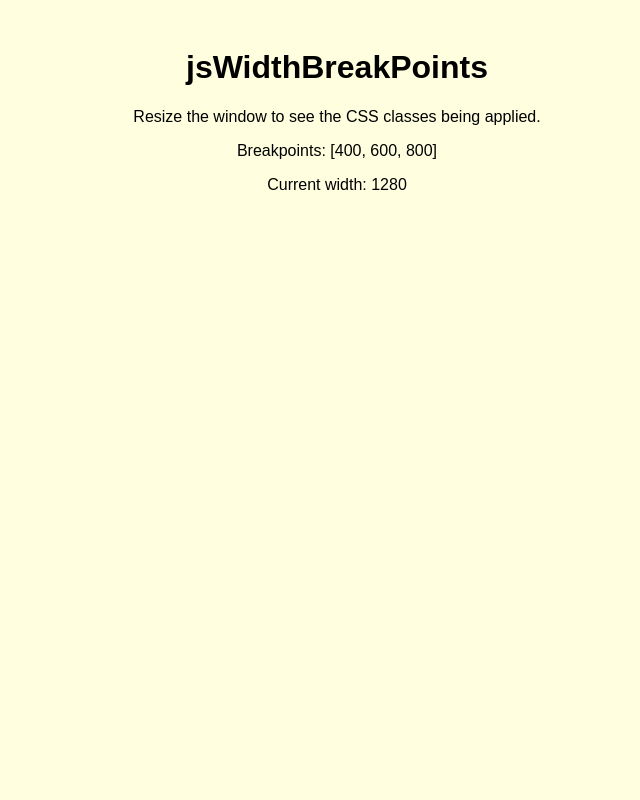
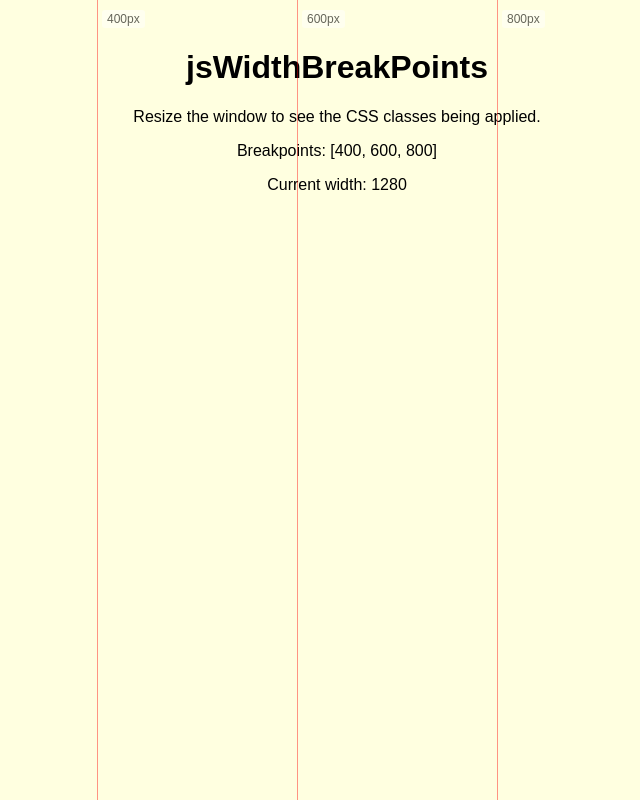
Before and after one commit to marceloxp/JsWidthBreakpoints, a website: page demo/index.html in a window 1280 px wide. Shown: the whole page, without its empty margins (303-943 px from the left). Drawn offline with Linux system fonts and the light colour scheme; files that its build step writes are made by us from their sources.

Commit message:
- Added rule.

```diff
--- a/demo/index.html
+++ b/demo/index.html
@@ -22,6 +22,36 @@
         .width-gt800 {
             background-color: lightyellow;
         }
+
+        /* Rule styles */
+        #rule {
+            position: fixed;
+            top: 0;
+            left: 0;
+            width: 100%;
+            height: 100%;
+            pointer-events: none; /* Ensure the rule doesn't interfere with clicks */
+            z-index: 1000;
+        }
+
+        .rule-line {
+            position: absolute;
+            top: 0;
+            height: 100%;
+            width: 1px;
+            background-color: red;
+            opacity: 0.7;
+        }
+
+        .rule-label {
+            position: absolute;
+            top: 10px;
+            left: 5px;
+            background-color: rgba(255, 255, 255, 0.8);
+            padding: 2px 5px;
+            font-size: 12px;
+            border-radius: 3px;
+        }
     </style>
 </head>
 
@@ -31,17 +61,26 @@
     <p>Breakpoints: [400, 600, 800]</p>
     <p id="current-width"></p>
 
+    <!-- Rule container -->
+    <div id="rule"></div>
+
     <script src="../dist/jsWidthBreakPoints.js"></script>
     <script>
         JsWidthBreakPoints.init({
             widths: [400, 600, 800],
             applyClasses: true,
             classPrefix: 'width-',
+            rule: {
+                show: true, // Show the rule
+                opacity: 0.6, // Opacity of the rule
+                color: 'red', // Color of the rule
+            },
             onBreakPoint: (event) => {
                 console.log('Breakpoint reached:', event);
             },
         });
 
+        // Update current width display
         window.addEventListener('resize', (event) => {
             document.getElementById('current-width').textContent = `Current width: ${event.target.innerWidth}`;
         });
--- a/src/jsWidthBreakPoints.js
+++ b/src/jsWidthBreakPoints.js
@@ -5,6 +5,11 @@ class JsWidthBreakPoints {
         onBreakPoint: null,       // Callback executed when a breakpoint is reached
         applyClasses: true,       // Dynamically apply CSS classes
         classPrefix: 'width-',    // Prefix for CSS classes
+        rule: {                   // Rule configuration
+            show: false,          // Whether to display the rule
+            opacity: 1,           // Opacity of the rule
+            color: 'red',         // Color of the rule
+        },
     };
 
     // Initialize the library
@@ -26,6 +31,11 @@ class JsWidthBreakPoints {
 
         // Check and apply breakpoints immediately
         this.checkBreakPoints(true); // Pass `true` to force callback execution
+
+        // Initialize the rule if enabled
+        if (this.options.rule.show) {
+            this.createRule();
+        }
     }
 
     // Get the current window width
@@ -103,6 +113,32 @@ class JsWidthBreakPoints {
             body.classList.add(`${classPrefix}${breakpoint}`);
         }
     }
+
+    // Create the rule (régua)
+    static createRule() {
+        const ruleContainer = document.createElement('div');
+        ruleContainer.id = 'rule';
+        ruleContainer.style.opacity = this.options.rule.opacity;
+
+        // Add lines for each breakpoint
+        this.breakpoints.forEach((width) => {
+            const line = document.createElement('div');
+            line.className = 'rule-line';
+            line.style.left = `${width}px`;
+            line.style.backgroundColor = this.options.rule.color;
+
+            const label = document.createElement('div');
+            label.className = 'rule-label';
+            label.textContent = `${width}px`;
+            label.style.left = `${width + 5}px`; // Offset the label slightly
+
+            ruleContainer.appendChild(line);
+            ruleContainer.appendChild(label);
+        });
+
+        // Add the rule container to the body
+        document.body.appendChild(ruleContainer);
+    }
 }
 
 // Expose the class globally
```
Also changed, not shown: dist/jsWidthBreakPoints.js, dist/jsWidthBreakPoints.min.js.
